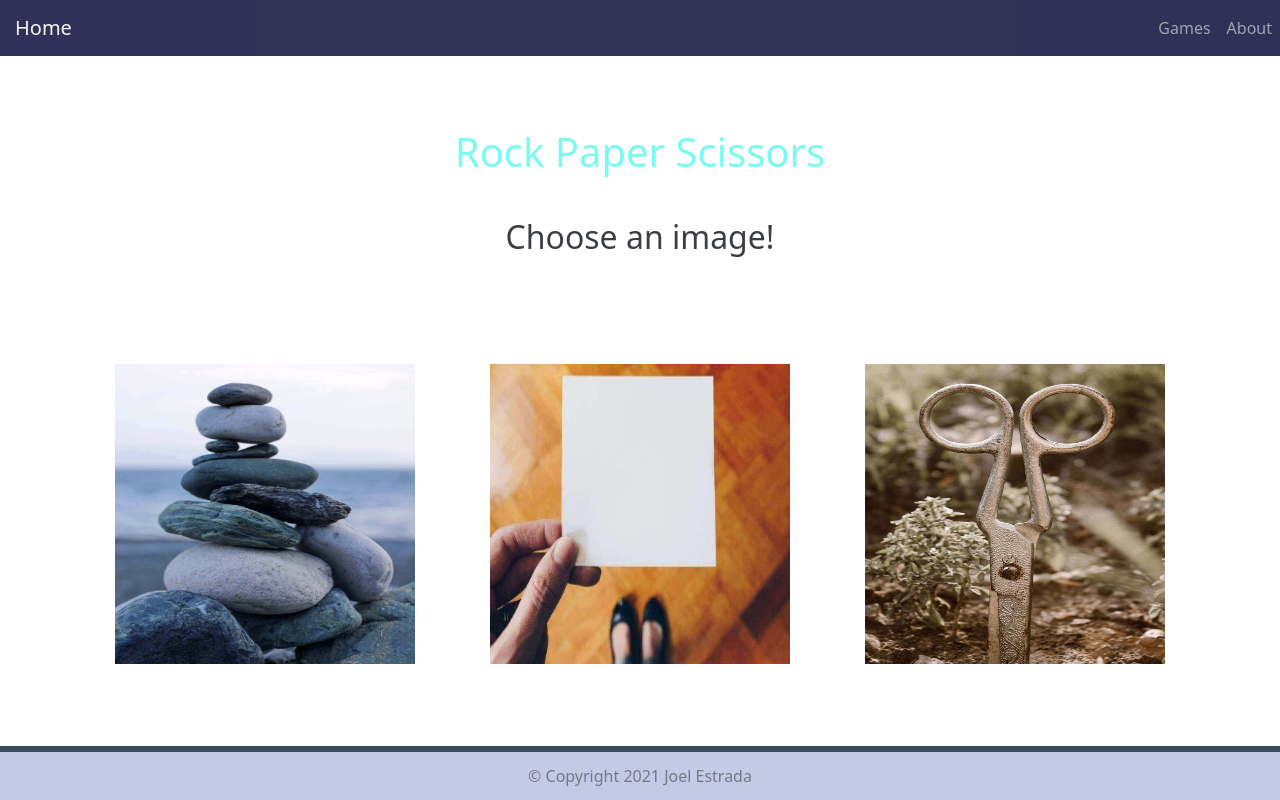
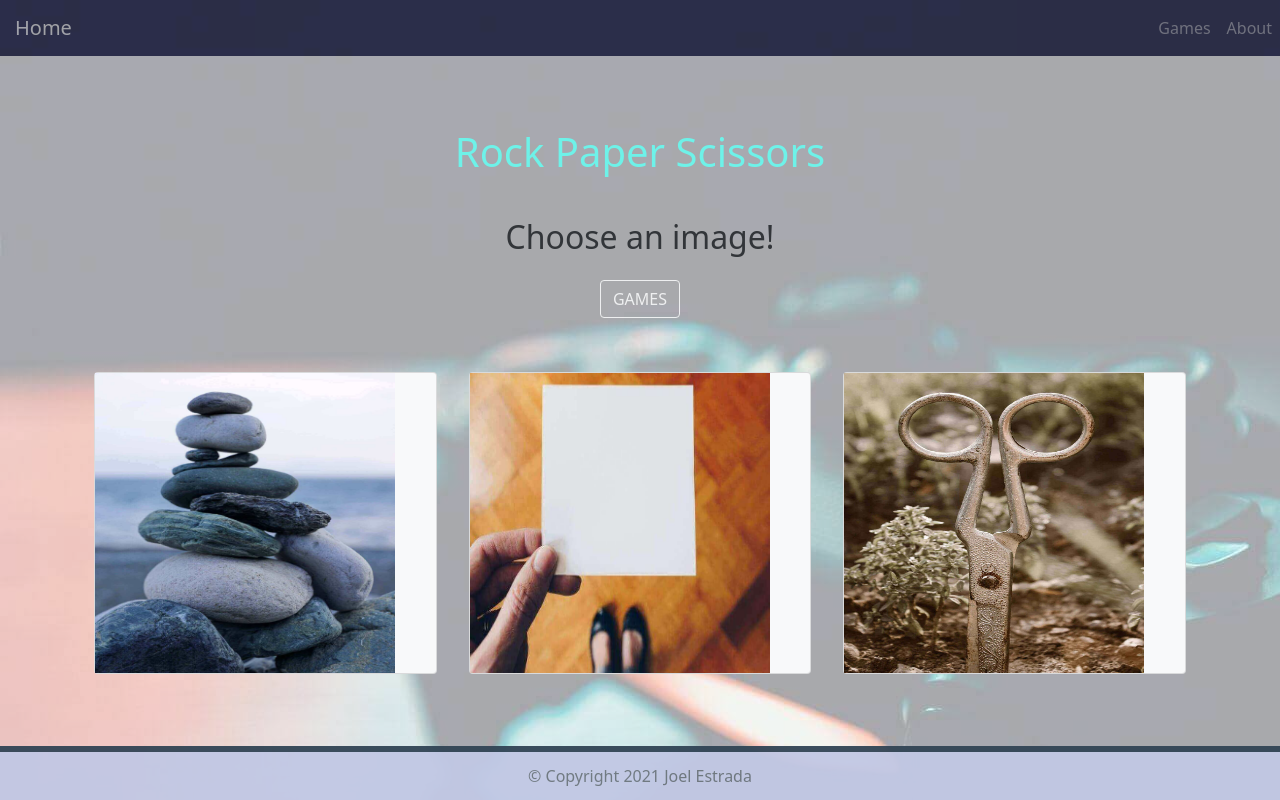
Before and after one commit to jre23/cartridge-gg, a React (Create React App) app in the folder client/: page /rps in a window 1280 px wide. Built offline with nearby package versions, Linux system fonts and the light colour scheme.

Commit message:
moved rockpaperscissors into its own directory in games directory, added mario background image, fixed background overlay issue

```diff
--- a/client/src/App.jsx
+++ b/client/src/App.jsx
@@ -5,7 +5,7 @@ import Home from "./pages/Home";
 import Games from "./pages/Games";
 import About from "./pages/About";
 import Footer from "./components/Footer";
-import RockPaperScissors from "./pages/Games/RockPaperScissors";
+import RockPaperScissors from "./pages/Games/RPS";
 
 const App = () => {
   return (
--- a/client/src/components/GameImage.jsx
+++ b/client/src/components/GameImage.jsx
@@ -1,7 +1,7 @@
 import React from "react";
 
 const GameImage = (props) => {
-  console.log(props, "props");
+  // console.log(props, "props");
 
   return (
     <>
--- a/client/src/pages/Games/RockPaperScissors.jsx
+++ b/client/src/pages/Games/RPS/index.jsx
@@ -1,10 +1,12 @@
 import React from "react";
-import rockImage from "../../images/rps/unsplash_morShani_rock.jpg";
-import paperImage from "../../images/rps/unsplash_kellySikkema_paper.jpg";
-import scissorsImage from "../../images/rps/unsplash_antonDarius_scissors.jpg";
-import Jumbotron from "../../components/Jumbotron";
+import rockImage from "../../../images/rps/unsplash_morShani_rock.jpg";
+import paperImage from "../../../images/rps/unsplash_kellySikkema_paper.jpg";
+import scissorsImage from "../../../images/rps/unsplash_antonDarius_scissors.jpg";
+import Jumbotron from "../../../components/Jumbotron";
+import { Link, useLocation } from "react-router-dom";
 
 const RockPaperScissors = () => {
+  const location = useLocation();
   // const [userChoice, setUserChoice] = useState({
   //   rockBool: false,
   //   paperBool: false,
@@ -61,16 +63,27 @@ const RockPaperScissors = () => {
 
   return (
     <>
+      {/* // <!-- Background image  --> */}
+      <div
+        className={"bg-gaming"}
+        role="img"
+        aria-label="Background image"
+      ></div>
       <Jumbotron>
         <h1>Rock Paper Scissors</h1>
         <br />
         <h2>Choose an image!</h2>
+        <Link to="/games">
+          <button className="btn btn-outline-light mt-3" type="button">
+            GAMES
+          </button>
+        </Link>
       </Jumbotron>
       <main>
         <div className="container px-3">
           <div className="row align-items-center gx-3">
-            <div className="col-12 col-md-4">
-              <div className="p-2 mb-3 text-center">
+            <div className="col p-3">
+              <div className="col card card-cover h-100 bg-light">
                 <img
                   src={rockImage}
                   alt="Pile of rocks"
@@ -81,8 +94,8 @@ const RockPaperScissors = () => {
                 ></img>
               </div>
             </div>
-            <div className="col-12 col-md-4">
-              <div className="p-2 mb-3 text-center">
+            <div className="col p-3">
+              <div className="col card card-cover h-100 bg-light">
                 <img
                   src={paperImage}
                   alt="Piece of paper"
@@ -93,8 +106,8 @@ const RockPaperScissors = () => {
                 ></img>
               </div>
             </div>
-            <div className="col-12 col-md-4">
-              <div className="p-2 mb-3 text-center">
+            <div className="col p-3">
+              <div className="col card card-cover h-100 bg-light">
                 <img
                   src={scissorsImage}
                   alt="Pair of scissors"
--- a/client/src/pages/Games/index.jsx
+++ b/client/src/pages/Games/index.jsx
@@ -23,8 +23,13 @@ const Games = () => {
           Clicking on an image will provide further details on the game!
         </h5>
         <Link to="/about">
-          <button class="btn btn-outline-light mt-3" type="button">
+          <button className="btn btn-outline-light mt-3" type="button">
             ABOUT
+          </button>
+        </Link>
+        <Link to="/rps">
+          <button className="btn btn-outline-light mt-3" type="button">
+            RPS
           </button>
         </Link>
       </Jumbotron>
--- a/client/src/pages/Home/index.jsx
+++ b/client/src/pages/Home/index.jsx
@@ -15,7 +15,7 @@ const Home = () => {
           info, general inquiries, and the motivation behind this page!
         </h5>
         <Link to="/games">
-          <button class="btn btn-outline-light mt-3" type="button">
+          <button className="btn btn-outline-light mt-3" type="button">
             GAMES
           </button>
         </Link>
```
Also changed, not shown: client/src/styles/NavLinks.css (+4 -4 lines), client/src/styles/images/unsplash_mikaBaumeister_superMario.jpg (added).
